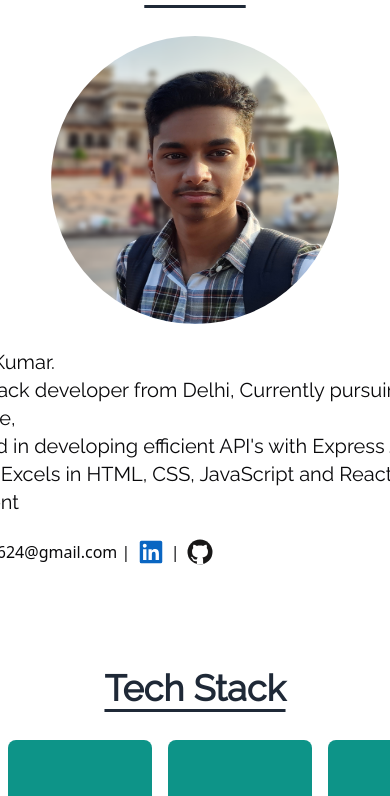
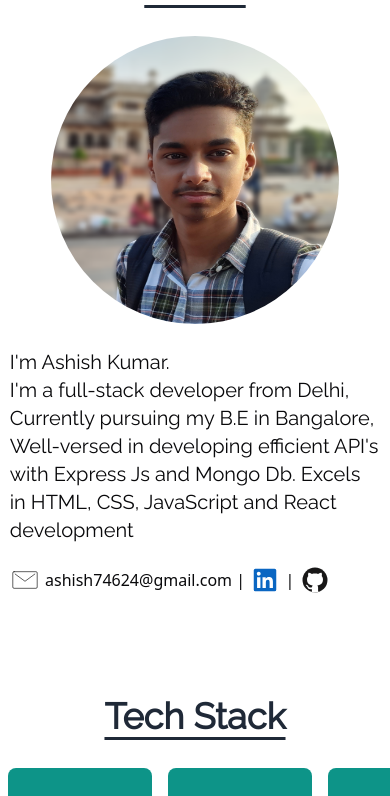
Before and after one commit to ashish74624/portfolio, a Next.js app: page / in a window 390 px wide. Shown: the part 912-1708 px from the top of the page. Built offline with nearby package versions, Linux system fonts and the light colour scheme.

Commit message:
About section made responsive

```diff
--- a/app/Components/About.tsx
+++ b/app/Components/About.tsx
@@ -12,7 +12,7 @@ export default function About() {
       </h2>
       <div className=' flex md:flex-row flex-col mx-0 md:mx-auto md:w-max'>
         <Image className='h-72 w-72 lg:h-72 lg:w-72 md:h-60 md:w-60 rounded-full md:mx-0 mx-auto' src={"/me.png"} alt='Me' height={160} width={160}/>
-        <p className='text-xl w-[600px] md:text-2xl m-6'>
+        <p className='text-xl w-[95vw] md:w-[80vw] lg:w-[600px] md:text-2xl my-6 lg:m-6'>
         I&#39;m Ashish Kumar. <br /> I&#39;m a full-stack developer from Delhi, Currently pursuing my B.E in Bangalore, <br />Well-versed in developing efficient API&apos;s with Express Js and Mongo Db. Excels in HTML, CSS, JavaScript and React development
           <p className=' text-base flex w-80 justify-between items-center h-10 font-sans mt-4'>
           <Mail/> ashish74624@gmail.com | <a href="https://www.linkedin.com/in/ashish-kumar-05386722a" target="_blank" rel="noopener noreferrer"><Linkedin/></a> | <a href="https://github.com/ashish74624" target="_blank" rel="noopener noreferrer"><Github/></a>
```
